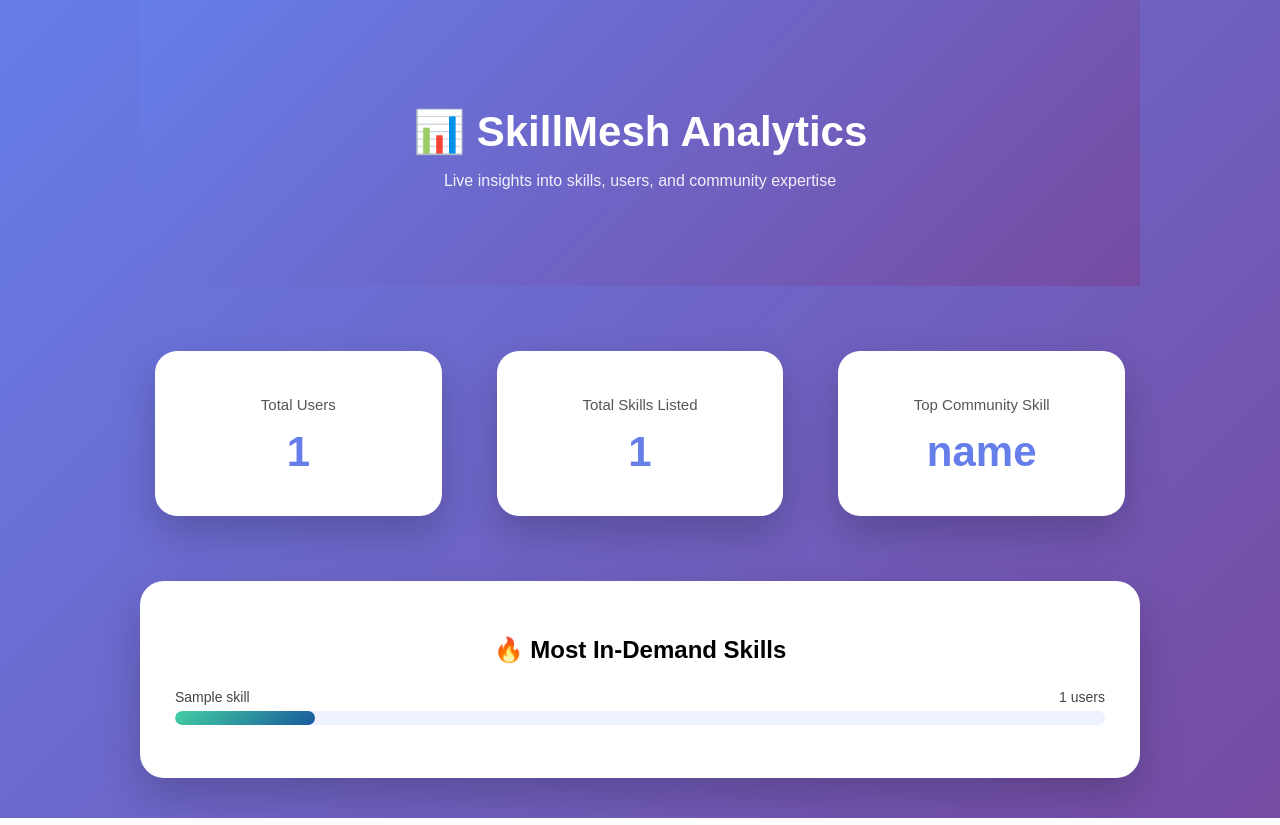
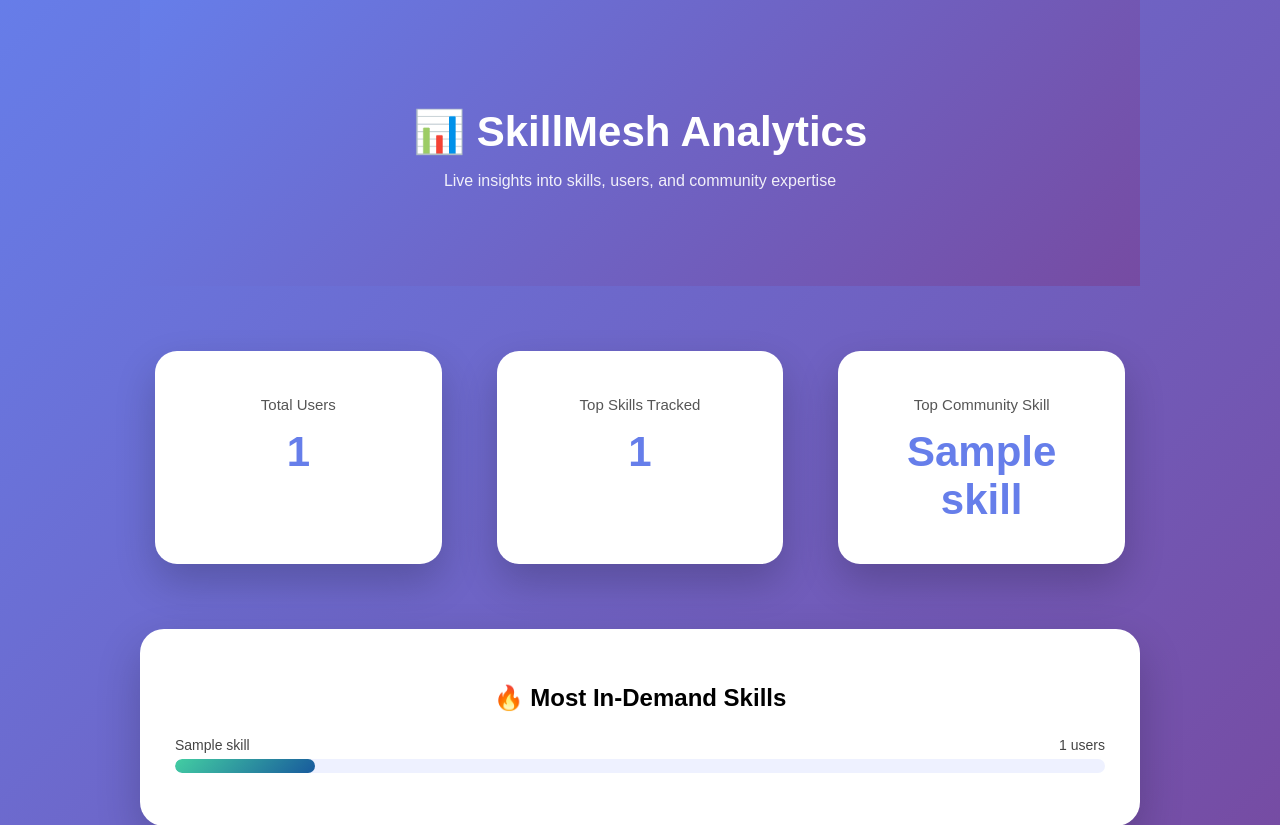
Before and after one commit to Ashith3004/Cognexia, a Flask app: template skillmesh-cognexia/templates/dashboard.html in a window 1280 px wide. Shown: the part 41-866 px from the top of the page. Run offline with Flask 3, Linux system fonts and the light colour scheme; the template is opened without the code that fills it: most values are stand-ins (such as "Sample title", 1, 10 or a date in 2020); parts of the project's set-up code (start-up, migrations or seed data) failed here and were passed over.

Commit message:
Update dashboard.html

```diff
--- a/skillmesh-cognexia/templates/dashboard.html
+++ b/skillmesh-cognexia/templates/dashboard.html
@@ -129,7 +129,7 @@
         </div>
 
         <div class="stat-card">
-            <p>Total Skills Listed</p>
+            <p>Top Skills Tracked</p>
             <h2>{{ top_skills | length }}</h2>
         </div>
 
@@ -137,7 +137,7 @@
             <p>Top Community Skill</p>
             <h2>
                 {% if top_skills %}
-                    {{ top_skills.keys() | list | first }}
+                    {{ top_skills[0][0] }}
                 {% else %}
                     —
                 {% endif %}
@@ -150,7 +150,7 @@
         <h2>🔥 Most In-Demand Skills</h2>
 
         {% if top_skills %}
-            {% for skill, count in top_skills.items() %}
+            {% for skill, count in top_skills %}
             <div class="skill-bar">
                 <div class="skill-label">
                     <span>{{ skill }}</span>
```
